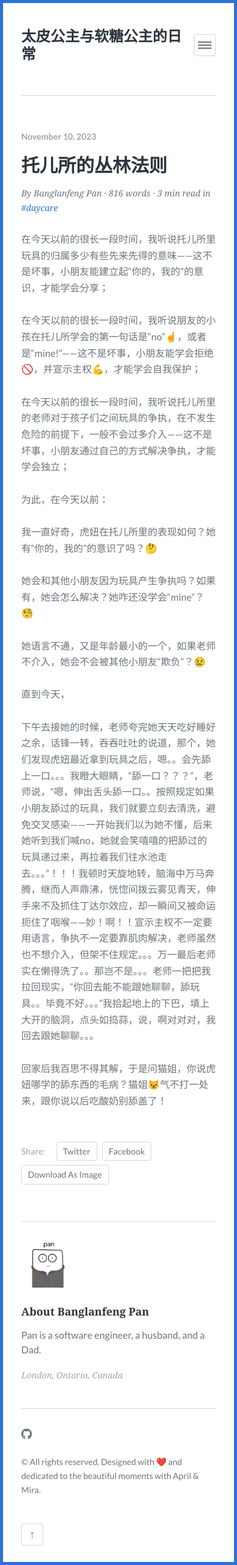
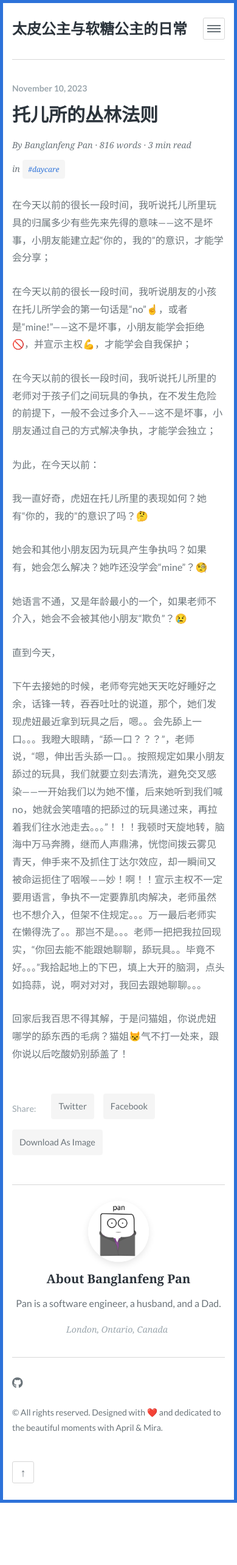
Before and after one commit to spiderPan/APMY, a Jekyll site: the page built from _posts/2023-11-10-托儿所的丛林法则.md, in a window 390 px wide. Shown: the whole page at 61% size. Built offline with Jekyll 4.4.1, drawn with Linux system fonts in a browser that asks for light colours; some web fonts are replaced; after the commit the page ends 2464 px from its top, so only the background shows below that.

Commit message:
improve the UX in mobile

```diff
--- a/_sass/_content.scss
+++ b/_sass/_content.scss
@@ -5,10 +5,18 @@
 .post {
   border-bottom: 1px solid _palette(border);
   padding: 3.33333em 0 1.66667em;
+
+  @media only screen and (max-width: 600px) {
+    padding: 2em 0 1em;
+  }
 }
 
 .post-header {
   margin-bottom: 1.66667em;
+
+  @media only screen and (max-width: 600px) {
+    margin-bottom: 1.5em;
+  }
 }
 
 .post-date {
@@ -17,6 +25,10 @@
   font-size: 14px;
   font-weight: bold;
   margin-bottom: 1.25em;
+
+  @media only screen and (max-width: 600px) {
+    margin-bottom: 0.8em;
+  }
 }
 
 .post-meta {
@@ -28,8 +40,23 @@
 
 .post-tags {
   a {
+    display: inline-block;
+    padding: 0.2em 0.5em;
+    margin: 0 0.2em 0.2em 0;
+    border-radius: 4px;
+    background: rgba(0, 0, 0, 0.04);
+    font-size: 0.85em;
     &:before {
       content: "\0023";
+    }
+  }
+
+  @media only screen and (max-width: 600px) {
+    display: block;
+    margin-top: 0.8em;
+    a {
+      padding: 0.4em 0.8em;
+      margin-bottom: 0.4em;
     }
   }
 }
@@ -41,7 +68,7 @@
   @media only screen and (max-width: 600px) {
     font-size: 1.875rem;
     letter-spacing: normal;
-    line-height: 1.2;
+    line-height: 1.35; /* better line height for long chinese titles */
   }
 
   a {
@@ -100,14 +127,26 @@
   }
 
   @media only screen and (max-width: 480px) {
+    display: flex;
+    flex-direction: column;
+    align-items: center;
+    text-align: center;
+
     .author-avatar {
       float: none;
-      margin-bottom: 1.25em;
+      margin-bottom: 1em;
       margin-right: 0;
+      width: 100px;
+      height: 100px;
+      box-shadow: 0 4px 12px rgba(0,0,0,0.1);
     }
 
     .author-avatar + .author-details {
       padding-left: 0;
+    }
+
+    .author-title {
+      font-size: 1.25rem;
     }
   }
 }
@@ -115,6 +154,15 @@
 /* Share post */
 .post-share {
   padding: 1.66667em 0 3.33333em;
+
+  @media only screen and (max-width: 600px) {
+    padding: 1.5em 0 2.5em;
+    display: flex;
+    flex-wrap: wrap;
+    gap: 10px;
+    align-items: center;
+  }
+
   span {
     color: _palette(meta);
     display: inline-block;
@@ -122,7 +170,7 @@
     margin-right: 15px;
   }
 
-  button{
+  button {
     background: #fff;
   }
 
@@ -138,6 +186,18 @@
     text-decoration: none;
     -webkit-transition: .3s ease;
     transition: .3s ease;
+
+    @media only screen and (max-width: 600px) {
+      display: inline-block;
+      padding: 8px 12px;
+      background: rgba(0, 0, 0, 0.04);
+      border-radius: 4px;
+      font-size: 0.9em;
+      border: none;
+      cursor: pointer;
+      text-decoration: none;
+    }
+
     &:hover {
       border-color: _palette(accent);
       color: _palette(accent);
--- a/_sass/_general.scss
+++ b/_sass/_general.scss
@@ -27,6 +27,12 @@ body {
   line-height: 1.66667;
   padding-left: 30px;
   padding-right: 30px;
+
+  @media only screen and (max-width: 600px) {
+    padding-left: 15px;
+    padding-right: 15px;
+    line-height: 1.8; /* slightly taller for better readability of dense characters on mobile */
+  }
 }
 
 a {
--- a/_sass/_site-header.scss
+++ b/_sass/_site-header.scss
@@ -12,6 +12,11 @@
   display: flex;
   padding-bottom: 3.33333em;
   padding-top: 2.5em;
+
+  @media only screen and (max-width: 600px) {
+    padding-bottom: 2em;
+    padding-top: 1.5em;
+  }
 }
 
 .site-title {
@@ -106,7 +111,9 @@
 
   .site-navigation {
     -webkit-overflow-scrolling: touch;
-    background: #fff;
+    background: rgba(255, 255, 255, 0.96); /* Slightly transparent background for modern look */
+    backdrop-filter: blur(10px); /* Frosted glass effect */
+    -webkit-backdrop-filter: blur(10px);
     bottom: 0;
     left: 0;
     margin: 0;
@@ -118,6 +125,7 @@
     top: 0;
     visibility: hidden;
     z-index: -1;
+    transition: opacity 0.3s ease, visibility 0.3s ease; /* Smooth pop-in animation */
   }
 
   .site-navigation-wrap {
@@ -133,21 +141,25 @@
   }
 
   .menu-item {
-    border-bottom: 1px solid _palette(border);
+    border-bottom: 1px solid rgba(0, 0, 0, 0.05); /* Softer borders */
     display: block;
     margin: 0;
+    transform: translateY(20px);
+    transition: transform 0.4s cubic-bezier(0.165, 0.84, 0.44, 1);
     &:last-child {
       border: 0;
     }
     a {
       display: block;
-      padding: 0.5rem 0;
+      padding: 1rem 0; /* Larger tap targets */
+      font-size: 1.1rem; /* Slightly larger text for mobile menu */
     }
   }
 
   .menu--opened {
     .site {
-      height: 100%;
+      /* Keep the scroll locked behind the menu */
+      height: 100vh;
       left: 0;
       overflow: hidden;
       position: fixed;
@@ -166,6 +178,10 @@
     .menu {
       opacity: 1;
     }
+
+    .menu-item {
+      transform: translateY(0); /* Slide items up gracefully */
+    }
   }
 }
 
```
